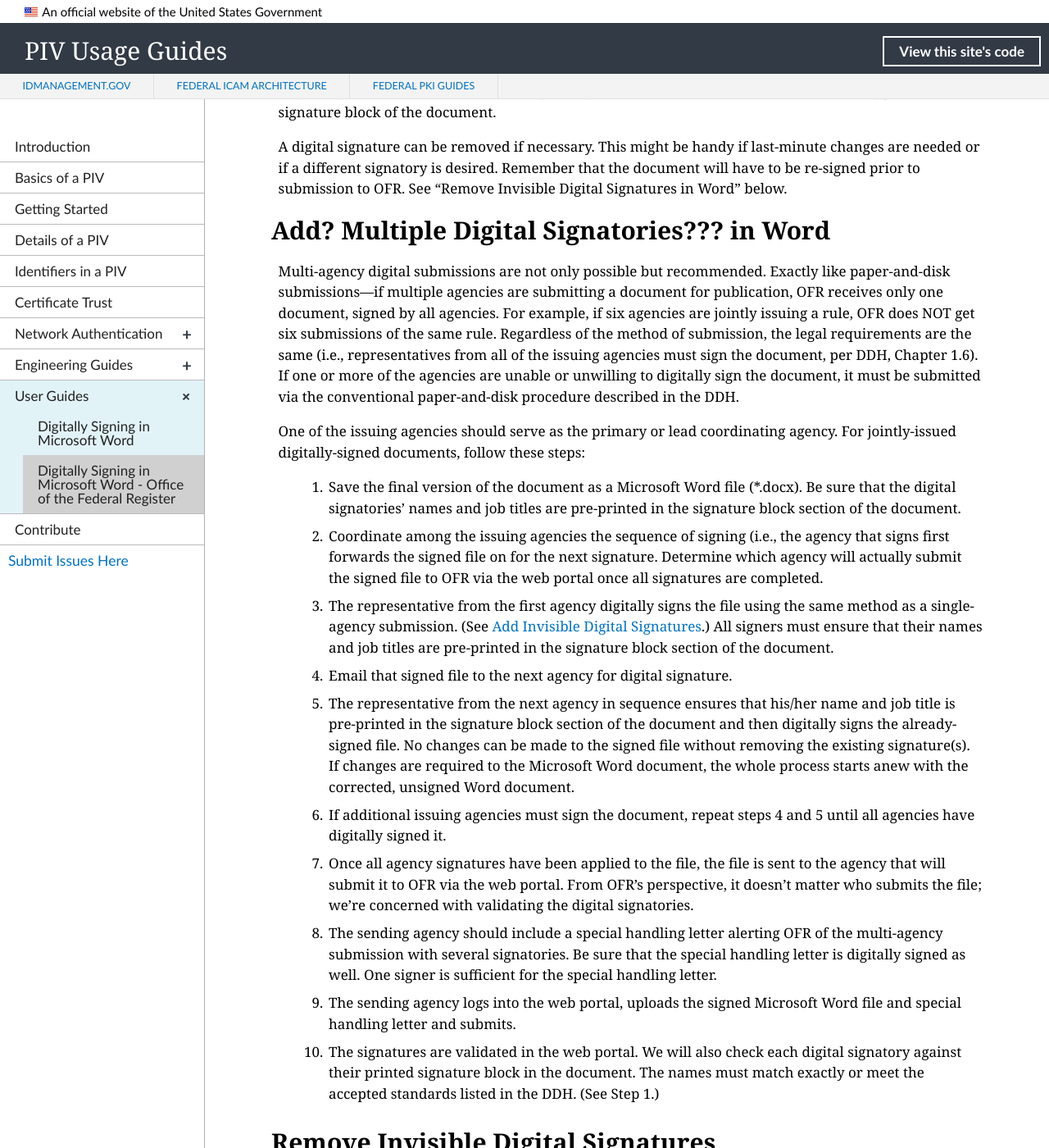
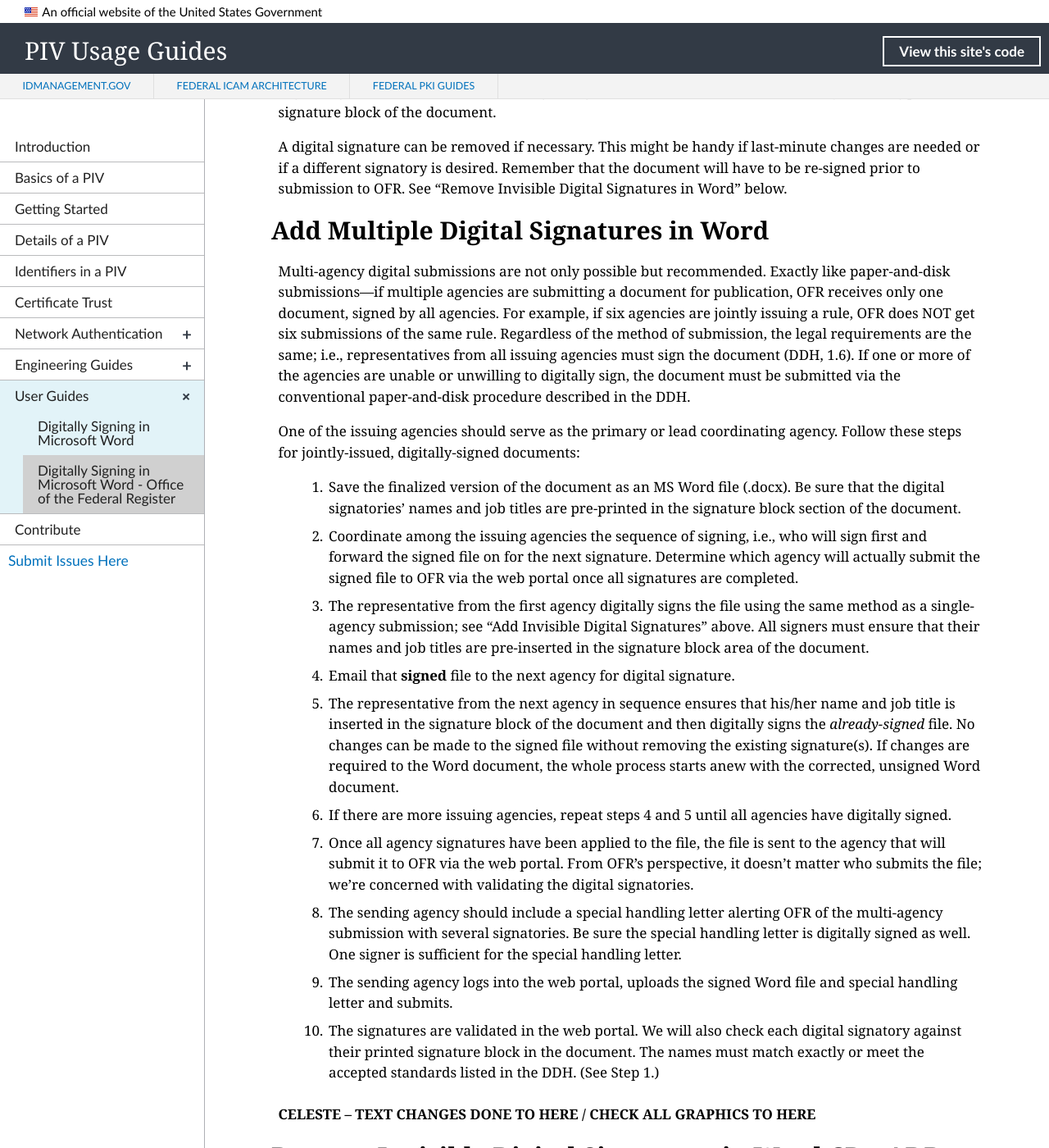
Before and after one commit to GSA/piv-guides, a Jekyll site: the page built from _userguides/02_digital_signing_ofr.md, in a window 1280 px wide and 1400 px high, scrolled down 3633 px. Shown: the whole window at 82% size. Built offline with Jekyll 4.4.1, drawn with Linux system fonts in a browser that asks for light colours; nearby versions of some CDN libraries; library files that are not in the unit come from our copies; some of the changed text lies outside the part shown.

Commit message:
Update 02_digital_signing_ofr.md
Updates (in process)

```diff
--- a/_userguides/02_digital_signing_ofr.md
+++ b/_userguides/02_digital_signing_ofr.md
@@ -41,30 +41,32 @@ Do NOT use the Insert Signature function (under the **INSERT** tab in the Word r
 If the digital signature certificate and PIN are valid, the document is signed and automatically saved under the same filename.  This is the file you submit to OFR via the web portal.<br>
     ![OFR Signature Confirmation]({{site.baseurl}}/img/ofr_signature_confirmation.png){:style="width:50%;"}<br>
 
-For multiple-signatory documents (e.g., dual-agency submissions), the first signer forwards the signed document to the next signer, who repeats the signing process on the _already-signed file_. (See the "Multiple Digital Signatories section below.)  All digital signatories must have their names and titles typed in the signature block of the document.
+For multiple-signatory documents (e.g., dual-agency submissions), the first signer forwards the signed document to the next signer, who repeats the signing process on the _already-signed file_. (See the "Multiple Digital Signatories section below.)  All digital signatories must have their names and job titles typed in the signature block of the document.
 
 A digital signature can be removed if necessary.  This might be handy if last-minute changes are needed or if a different signatory is desired. Remember that the document will have to be re-signed prior to submission to OFR.  See "Remove Invisible Digital Signatures in Word" below.
 
-## **Add?** Multiple Digital Signatories??? in Word
+## Add Multiple Digital Signatures in Word
 
-Multi-agency digital submissions are not only possible but recommended.  Exactly like paper-and-disk submissions&mdash;if multiple agencies are submitting a document for publication, OFR receives only one document, signed by all agencies.  For example, if six agencies are jointly issuing a rule, OFR does NOT get six submissions of the same rule.  Regardless of the method of submission, the legal requirements are the same (i.e., representatives from all of the issuing agencies must sign the document, per DDH, Chapter 1.6).  If one or more of the agencies are unable or unwilling to digitally sign the document, it must be submitted via the conventional paper-and-disk procedure described in the DDH.
+Multi-agency digital submissions are not only possible but recommended.  Exactly like paper-and-disk submissions&mdash;if multiple agencies are submitting a document for publication, OFR receives only one document, signed by all agencies.  For example, if six agencies are jointly issuing a rule, OFR does NOT get six submissions of the same rule.  Regardless of the method of submission, the legal requirements are the same; i.e., representatives from all issuing agencies must sign the document (DDH, 1.6).  If one or more of the agencies are unable or unwilling to digitally sign, the document must be submitted via the conventional paper-and-disk procedure described in the DDH.
 
-One of the issuing agencies should serve as the primary or lead coordinating agency. For jointly-issued digitally-signed documents, follow these steps:
+One of the issuing agencies should serve as the primary or lead coordinating agency. Follow these steps for jointly-issued, digitally-signed documents:
 
-1. Save the final version of the document as a Microsoft Word file (*.docx).  Be sure that the digital signatories’ names and job titles are pre-printed in the signature block section of the document.
-2. Coordinate among the issuing agencies the sequence of signing (i.e., the agency that signs first forwards the signed file on for the next signature.  Determine which agency will actually submit the signed file to OFR via the web portal once all signatures are completed.
-3. The representative from the first agency digitally signs the file using the same method as a single-agency submission. (See [Add Invisible Digital Signatures](#add-invisible-digital-signatures).)  All signers must ensure that their names and job titles are pre-printed in the signature block section of the document.
-4. Email that signed file to the next agency for digital signature.
-5. The representative from the next agency in sequence ensures that his/her name and job title is pre-printed in the signature block section of the document and then digitally signs the already-signed file.  No changes can be made to the signed file without removing the existing signature(s).  If changes are required to the Microsoft Word document, the whole process starts anew with the corrected, unsigned Word document.
-6. If additional issuing agencies must sign the document, repeat steps 4 and 5 until all agencies have digitally signed it.
+1. Save the finalized version of the document as an MS Word file (.docx).  Be sure that the digital signatories’ names and job titles are pre-printed in the signature block section of the document.
+2. Coordinate among the issuing agencies the sequence of signing, i.e., who will sign first and forward the signed file on for the next signature.  Determine which agency will actually submit the signed file to OFR via the web portal once all signatures are completed.
+3. The representative from the first agency digitally signs the file using the same method as a single-agency submission; see "Add Invisible Digital Signatures" above.  All signers must ensure that their names and job titles are pre-inserted in the signature block area of the document.
+4. Email that **signed** file to the next agency for digital signature.
+5. The representative from the next agency in sequence ensures that his/her name and job title is inserted in the signature block of the document and then digitally signs the _already-signed_ file.  No changes can be made to the signed file without removing the existing signature(s). If changes are required to the Word document, the whole process starts anew with the corrected, unsigned Word document.
+6. If there are more issuing agencies, repeat steps 4 and 5 until all agencies have digitally signed.
 7. Once all agency signatures have been applied to the file, the file is sent to the agency that will submit it to OFR via the web portal.  From OFR’s perspective, it doesn’t matter who submits the file; we’re concerned with validating the digital signatories.
-8. The sending agency should include a special handling letter alerting OFR of the multi-agency submission with several signatories.  Be sure that the special handling letter is digitally signed as well.  One signer is sufficient for the special handling letter.
-9. The sending agency logs into the web portal, uploads the signed Microsoft Word file and special handling letter and submits.
+8. The sending agency should include a special handling letter alerting OFR of the multi-agency submission with several signatories.  Be sure the special handling letter is digitally signed as well.  One signer is sufficient for the special handling letter.
+9. The sending agency logs into the web portal, uploads the signed Word file and special handling letter and submits.
 10. The signatures are validated in the web portal.  We will also check each digital signatory against their printed signature block in the document.  The names must match exactly or meet the accepted standards listed in the DDH. (See Step 1.)
 
-## Remove Invisible Digital Signatures
+**CELESTE -- TEXT CHANGES DONE TO HERE / CHECK ALL GRAPHICS TO HERE**
 
-Open the Microsoft Word document that contains the invisible signature you want to remove.
+## Remove Invisible Digital Signatures in Word **CB -- ADD OFR'S CHANGES TO THIS SECTION**
+
+Open the MS Word document that contains the invisible signature you want to remove.
 
 ![Doc Invisible Signatures]({{site.baseurl}}/img/ofr_remove_invisible_sign_4.png){:style="width:65%;"}
 
@@ -77,7 +79,7 @@ Open the Microsoft Word document that contains the invisible signature you want
 7. Click **Remove Signature**.
 8. Click **Yes**.
 
-## View Signature Certificate in Word
+## View Signature Certificate in Word **CB -- ADD OFR'S CHANGES TO THIS SECTION**
 
 You can check the details of the digital certificate(s) used to sign a Microsoft Word document (e.g., the name assigned to the certificate or expiration date).
 
@@ -90,4 +92,44 @@ Open the signed Word document containing the certificate(s) you want to check, o
 5. In the **Signatures** pane, hover over the signer's name that you want to check, and then click the drop-down arrow.
 6. Click on **Signature Details**. _The signer’s name, as applied to the certificate, is listed, along with the Certification Authority (CA)._
 7. Click the **View** button.  _A pop-up window appears._
-8. Ensure that the **General** tab is selected. _The valid dates of the certificate are listed. More technical details, such as the certification path and key usage values, are shown under other tabs._
+8. Ensure that the **General** tab is selected. _The valid dates of the certificate are listed. More technical details, such as the certification path and key usage values, are shown under other tabs._  **CB--check italics in original**
+
+**CB--ALL NEW TEXT BELOW + GRAPHICS/TABLE**
+
+FAQs
+
+We’ve been using the free GSA Digital Signing Tool to sign documents.  Do we need to change?
+Not right away, but you need to follow the provided instructions to adopt the MS Word signing procedures sooner rather than later.  The GSA Digital Signing Tool is no longer supported and may malfunction.
+
+Will the portal accept both “p7m” and “docx” files?
+Yes, for the time being.  Many agencies still use the signing process that creates a “p7m” file for submission via the portal.  Since we will accept signed Word files with the “docx” extension, the portal has been configured to accept both on an interim basis.
+
+So “p7m” files will eventually stop being accepted?
+Exactly.  OFR encourages agencies to make the procedural migration to MS Word signing as soon as possible.
+
+When will you stop accepting “p7m” files?
+The end of FY2018, September 30.  We’ll give plenty of advance notice, including a blurb on the portal website.
+
+But “p7m” files are how we do it now.  It’s worked for years; why change?
+The signing process that creates the “p7m” file was adopted more than a decade ago as OFR’s technical and legal standard for ensuring the validity of submissions.  Now, the software used to create the “p7m” file is no longer updated or supported; subsequently, it is failing.  One of the options under consideration was procuring ongoing technical support for the software, an option that would easily run into hundreds of thousands of taxpayer dollars over the next few years.  However, technological and security improvements in MS Word allow OFR to adopt the native MS Word signing function as the secure standard for digitally signed documents.
+
+I don’t get it.  What’s a “p7m” file?
+If you don’t know, don’t worry about it.  Just follow the provided instructions to sign using MS Word.
+
+What special software do we need to buy and install to make this work?
+None.  As a federal agency, you should already have MS Office 2010 or later installed.  Simply follow the provided instructions to digitally sign your documents.
+
+All we need is MS Word 2010 or later?
+Yes, that and your signing credential, either the one on your PIV card or the one you purchased and is currently installed on your computer.
+
+We purchased our signing certificates from GPO or another vendor.  We use them to sign which creates the p7m file.  What do we do now?
+If you are using purchased certificates, such as from an Entrust vendor, you can continue to use them.  Instead of being on a PIV card, your certificate is installed on your computer.  Follow the “Add invisible digital signatures in Word” instructions above to sign your MS Word file.
+
+How do I identify the Purchased Certificates and PIV Card Certificates while signing a document?
+When checking for the correct certificate as detailed in Step 7 of the “Add invisible digital signatures in Word” instructions above, note the different icons for the PIV and purchased certificates.
+
+**CB -- Work to capture graphics embedded in table or create Markdown table and embed?**
+
+Some of our signers use MS Word for Apple on iPad.  Will this work for PKI submission?
+
+**END**
```
